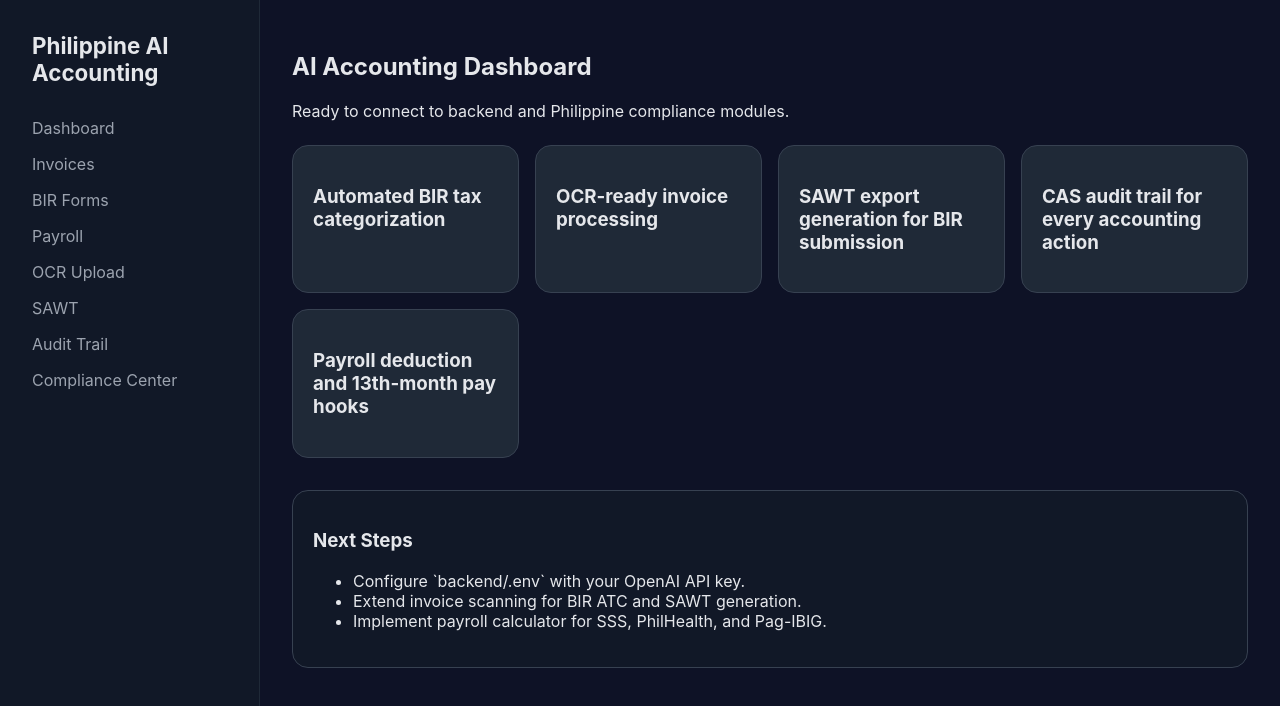
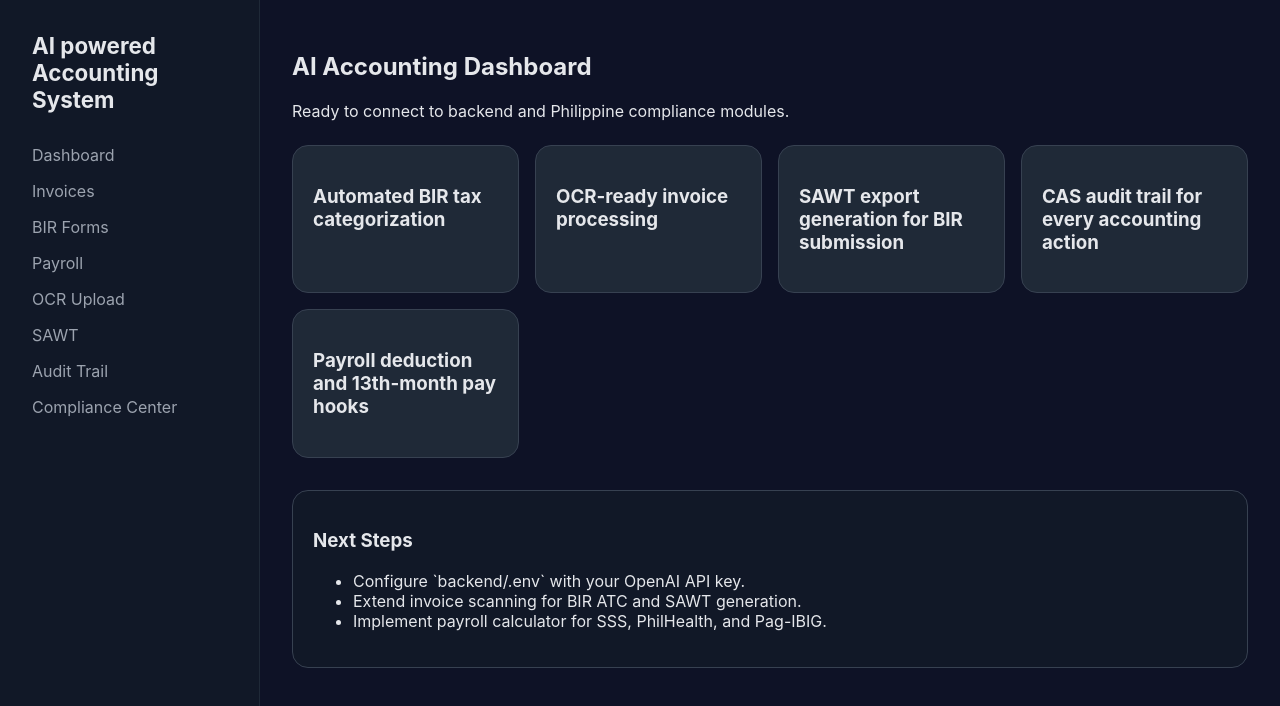
Before and after one commit to bongpapa90-dev/balanzai, a React (Vite) app in the folder frontend/: page / in a window 1280 px wide. Shown: the top 706 px of the page. Built offline with nearby package versions, Linux system fonts and the light colour scheme.

Commit message:
Update app title to AI powered Accounting System

```diff
--- a/frontend/src/App.tsx
+++ b/frontend/src/App.tsx
@@ -12,7 +12,7 @@ function App() {
   return (
     <div className="app-shell">
       <aside className="sidebar">
-        <h1>Philippine AI Accounting</h1>
+        <h1>AI powered Accounting System</h1>
         <nav>
           <Link to="/">Dashboard</Link>
           <Link to="/invoices">Invoices</Link>
```
